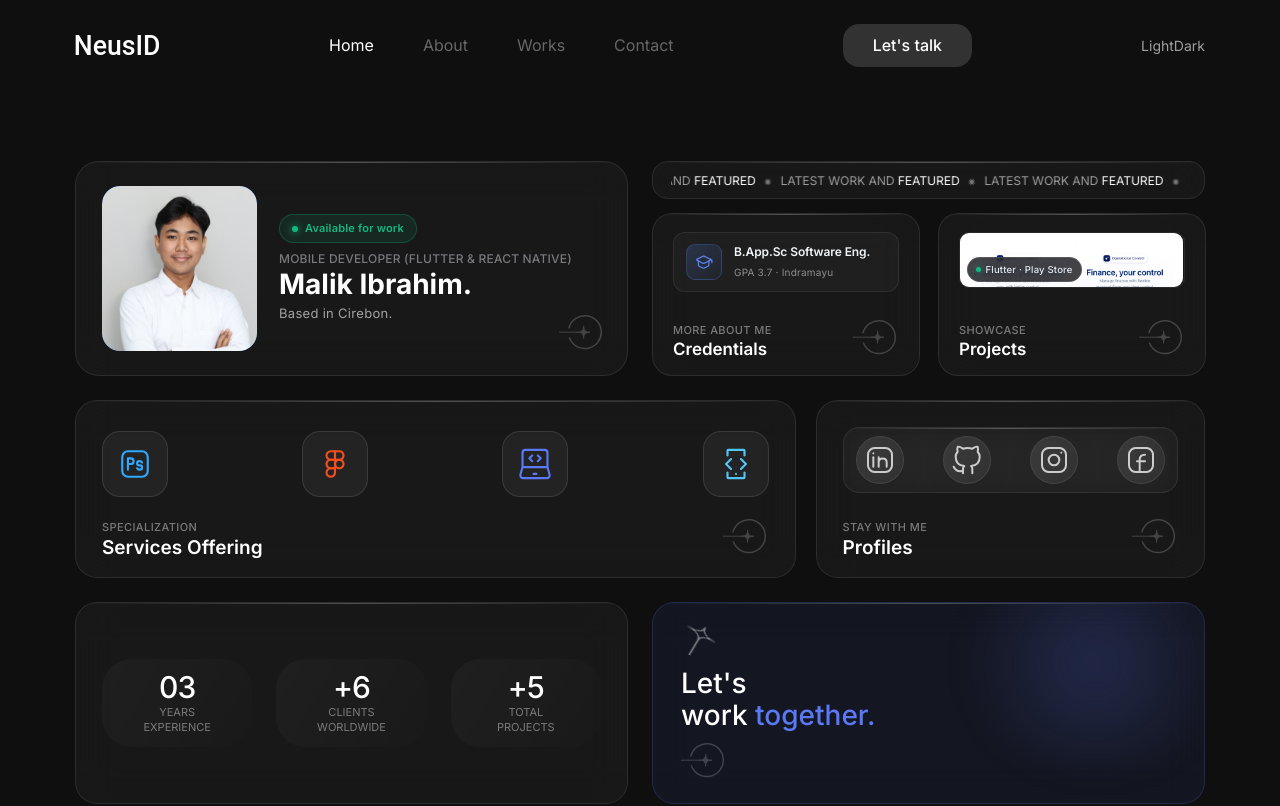
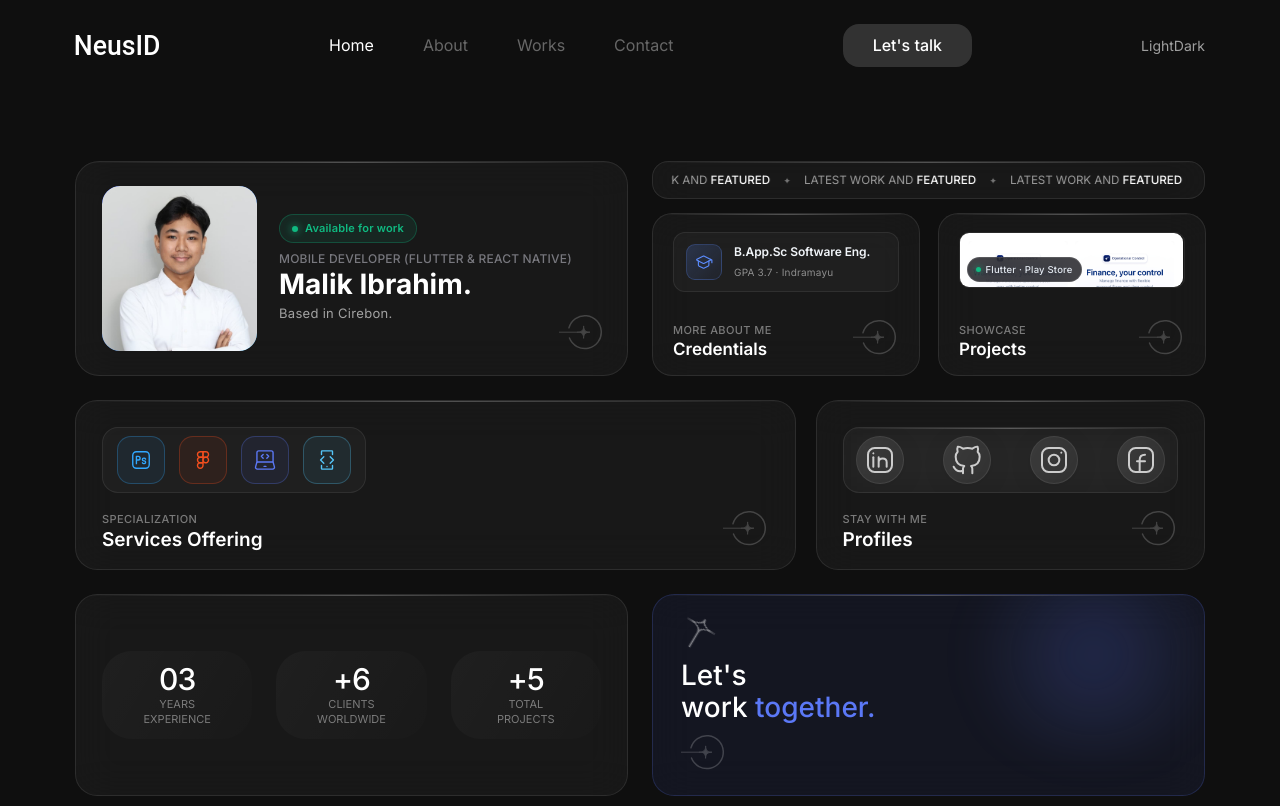
Before and after one commit to neusid/neusid-next, a Next.js app: page / in a window 1280 px wide. Shown: the top 806 px of the page. Built offline with nearby package versions, Linux system fonts and the light colour scheme.

Commit message:
feat: update service offering icons styling and fix marquee scrollbar

```diff
--- a/components/elements/BackToTop.js
+++ b/components/elements/BackToTop.js
@@ -1,30 +1,37 @@
 import { useEffect, useState } from "react"
 
 export default function BackToTop() {
-    const [hasScrolled, setHasScrolled] = useState("false")
+    const [hasScrolled, setHasScrolled] = useState(false)
 
     useEffect(() => {
+        const onScroll = () => {
+            if (window.scrollY > 120) {
+                setHasScrolled(true)
+            } else {
+                setHasScrolled(false)
+            }
+        }
         window.addEventListener("scroll", onScroll)
         return () => {
             window.removeEventListener("scroll", onScroll)
         }
-    })
+    }, [])
 
-    const onScroll = () => {
-        if (window.scrollY > 100 && !hasScrolled) {
-            setHasScrolled(true)
-        } else if (window.scrollY < 100 && hasScrolled) {
-            setHasScrolled(false)
-        }
+    const scrollToTop = (e) => {
+        e.preventDefault()
+        window.scrollTo({ top: 0, behavior: "smooth" })
     }
 
+    if (!hasScrolled) return null
+
     return (
-        <>
-            {hasScrolled && (
-                <a className="scroll__top scroll-to-target open" href="#top" style={{ position: 'fixed', zIndex: 2147483647 }}>
-                    <i className="fas fa-angle-up"></i>
-                </a>
-            )}
-        </>
+        <a
+            className="scroll__top scroll-to-target open"
+            href="#top"
+            onClick={scrollToTop}
+            aria-label="Scroll to top"
+        >
+            <i className="fas fa-angle-up"></i>
+        </a>
     )
 }
--- a/pages/index.js
+++ b/pages/index.js
@@ -37,10 +37,10 @@ export default function Home() {
 
                                     {/* Marquee */}
                                     <div>
-                                        <div className="banner glass-card" style={{ padding: "17px 25px", marginBottom: "24px" }}>
+                                        <div className="banner glass-card">
                                             <div className="marquee">
                                                 <div>
-                                                    <span>LATEST WORK AND <b>FEATURED</b> <img src="/assets/images/star1.svg" alt="Star" /> LATEST WORK AND <b>FEATURED</b> <img src="/assets/images/star1.svg" alt="Star" /> LATEST WORK AND <b>FEATURED</b> <img src="/assets/images/star1.svg" alt="Star" /> LATEST WORK AND <b>FEATURED</b> <img src="/assets/images/star1.svg" alt="Star" /></span>
+                                                    <span>LATEST WORK AND <b>FEATURED</b> <span className="marquee-dot">✦</span> LATEST WORK AND <b>FEATURED</b> <span className="marquee-dot">✦</span> LATEST WORK AND <b>FEATURED</b> <span className="marquee-dot">✦</span> LATEST WORK AND <b>FEATURED</b> <span className="marquee-dot">✦</span></span>
                                                 </div>
                                             </div>
                                         </div>
@@ -107,18 +107,18 @@ export default function Home() {
                                     <div data-aos="zoom-in" className="home-services-col d-flex">
                                         <div className="about-services-box info-box glass-card w-100">
                                             <Link href="/service" className="overlay-link" />
-                                            <div className="icon-boxes">
-                                                <div className="svc-icon-wrap" style={{ "--svc-color": "#31A8FF" }} title="Graphic Design">
-                                                    <i className="iconoir-adobe-photoshop" style={{ color: "#31A8FF" }} />
+                                            <div className="svc-icon-flow">
+                                                <div className="svc-item svc-photoshop" title="Graphic Design">
+                                                    <i className="iconoir-adobe-photoshop" />
                                                 </div>
-                                                <div className="svc-icon-wrap" style={{ "--svc-color": "#F24E1E" }} title="UI/UX Design">
-                                                    <i className="iconoir-figma" style={{ color: "#F24E1E" }} />
+                                                <div className="svc-item svc-figma" title="UI/UX Design">
+                                                    <i className="iconoir-figma" />
                                                 </div>
-                                                <div className="svc-icon-wrap" style={{ "--svc-color": "#5B78F6" }} title="Web Development">
-                                                    <i className="iconoir-dev-mode-laptop" style={{ color: "#5B78F6" }} />
+                                                <div className="svc-item svc-web" title="Web Development">
+                                                    <i className="iconoir-dev-mode-laptop" />
                                                 </div>
-                                                <div className="svc-icon-wrap" style={{ "--svc-color": "#54C5F8" }} title="Mobile Development">
-                                                    <i className="iconoir-dev-mode-phone" style={{ color: "#54C5F8" }} />
+                                                <div className="svc-item svc-mobile" title="Mobile Development">
+                                                    <i className="iconoir-dev-mode-phone" />
                                                 </div>
                                             </div>
                                             <div className="d-flex align-items-center justify-content-between">
--- a/public/assets/css/style.css
+++ b/public/assets/css/style.css
@@ -537,22 +537,43 @@ ol {
     width: 100%;
     max-width: 100%;
     height: 19px;
-    overflow-x: hidden;
+    overflow: hidden !important;
+    overflow-x: hidden !important;
+    overflow-y: hidden !important;
+    scrollbar-width: none !important;
+    -ms-overflow-style: none !important;
+}
+.marquee::-webkit-scrollbar {
+    display: none !important;
+    width: 0 !important;
+    height: 0 !important;
 }
 
 .marquee div {
-
     position: absolute;
     white-space: nowrap;
     will-change: transform;
-    font-size: 12px;
-
-    animation: marquee 8s linear infinite;
+    font-size: 11.5px;
+    line-height: 19px;
+    height: 19px;
+    display: flex;
+    align-items: center;
+    overflow: hidden !important;
+    animation: marquee 9s linear infinite;
 }
 
 .about-area .about-credentials-wrap .banner .marquee b {
     color: #fff;
-    font-weight: 400;
+    font-weight: 500;
+}
+.marquee-dot {
+    display: inline-flex;
+    align-items: center;
+    justify-content: center;
+    margin: 0 10px;
+    font-size: 9px;
+    color: rgba(255, 255, 255, 0.4);
+    vertical-align: middle;
 }
 .about-area .about-credentials-wrap .banner .marquee img {
     display: inline-block;
@@ -2539,6 +2560,81 @@ ol {
     border-radius: 22px !important;
     min-height: 155px !important;
 }
+
+/* Services Icons in Bento Row 2 */
+.about-services-box .svc-icon-flow {
+    display: flex !important;
+    align-items: center !important;
+    gap: 14px !important;
+    width: fit-content !important;
+    margin-top: 4px !important;
+    margin-bottom: 12px !important;
+    padding: 8px 14px !important;
+    border-radius: 16px !important;
+    background: rgba(255, 255, 255, 0.03) !important;
+    border: 1px solid rgba(255, 255, 255, 0.08) !important;
+}
+.about-services-box .svc-item {
+    position: relative !important;
+    width: 48px !important;
+    height: 48px !important;
+    display: flex !important;
+    align-items: center !important;
+    justify-content: center !important;
+    border-radius: 14px !important;
+    font-size: 22px !important;
+    transition: all 0.3s cubic-bezier(0.22, 1, 0.36, 1) !important;
+    flex-shrink: 0 !important;
+    z-index: 2;
+}
+
+/* Services Brand Colors (visible idle state matching /service) */
+.about-services-box .svc-item.svc-photoshop {
+    color: #31A8FF !important;
+    background: rgba(49, 168, 255, 0.08) !important;
+    border: 1px solid rgba(49, 168, 255, 0.28) !important;
+}
+.about-services-box .svc-item.svc-figma {
+    color: #F24E1E !important;
+    background: rgba(242, 78, 30, 0.08) !important;
+    border: 1px solid rgba(242, 78, 30, 0.28) !important;
+}
+.about-services-box .svc-item.svc-web {
+    color: #5B78F6 !important;
+    background: rgba(91, 120, 246, 0.08) !important;
+    border: 1px solid rgba(91, 120, 246, 0.28) !important;
+}
+.about-services-box .svc-item.svc-mobile {
+    color: #54C5F8 !important;
+    background: rgba(84, 197, 248, 0.08) !important;
+    border: 1px solid rgba(84, 197, 248, 0.28) !important;
+}
+
+/* Hover States: Smooth elevation & soft controlled glow */
+.about-services-box .svc-item:hover {
+    transform: translateY(-3px) scale(1.08) !important;
+}
+.about-services-box .svc-item.svc-photoshop:hover {
+    background: rgba(49, 168, 255, 0.18) !important;
+    border-color: #31A8FF !important;
+    box-shadow: 0 4px 14px rgba(49, 168, 255, 0.35) !important;
+}
+.about-services-box .svc-item.svc-figma:hover {
+    background: rgba(242, 78, 30, 0.18) !important;
+    border-color: #F24E1E !important;
+    box-shadow: 0 4px 14px rgba(242, 78, 30, 0.35) !important;
+}
+.about-services-box .svc-item.svc-web:hover {
+    background: rgba(91, 120, 246, 0.18) !important;
+    border-color: #5B78F6 !important;
+    box-shadow: 0 4px 14px rgba(91, 120, 246, 0.35) !important;
+}
+.about-services-box .svc-item.svc-mobile:hover {
+    background: rgba(84, 197, 248, 0.18) !important;
+    border-color: #54C5F8 !important;
+    box-shadow: 0 4px 14px rgba(84, 197, 248, 0.35) !important;
+}
+
 .about-profile-box .inner-profile-icons {
     display: flex !important;
     align-items: center !important;
@@ -3090,26 +3186,62 @@ ol {
         gap: 6px !important;
     }
     .about-services-box .svc-icon-wrap,
-    .info-box.about-services-box .svc-icon-wrap {
-        width: 46px !important;
-        height: 46px !important;
-        border-radius: 12px;
+    .info-box.about-services-box .svc-icon-wrap,
+    .about-services-box .home-svc-item,
+    .about-services-box .svc-item {
+        width: 42px !important;
+        height: 42px !important;
+        border-radius: 12px !important;
+        font-size: 19px !important;
     }
     .about-services-box .svc-icon-wrap i,
     .info-box.about-services-box .svc-icon-wrap i {
-        font-size: 22px !important;
+        font-size: 20px !important;
     }
 }
 
 @media (max-width: 380px) {
     .about-services-box .svc-icon-wrap,
-    .info-box.about-services-box .svc-icon-wrap {
-        width: 38px !important;
-        height: 38px !important;
-        border-radius: 10px;
+    .info-box.about-services-box .svc-icon-wrap,
+    .about-services-box .home-svc-item,
+    .about-services-box .svc-item {
+        width: 36px !important;
+        height: 36px !important;
+        border-radius: 10px !important;
+        font-size: 16px !important;
     }
     .about-services-box .svc-icon-wrap i,
     .info-box.about-services-box .svc-icon-wrap i {
-        font-size: 18px !important;
-    }
-}
+        font-size: 16px !important;
+    }
+}
+
+/* Back to top button styling */
+.scroll__top {
+    position: fixed !important;
+    bottom: 30px !important;
+    right: 30px !important;
+    width: 44px !important;
+    height: 44px !important;
+    border-radius: 50% !important;
+    background: rgba(25, 25, 30, 0.85) !important;
+    backdrop-filter: blur(12px) !important;
+    -webkit-backdrop-filter: blur(12px) !important;
+    border: 1px solid rgba(255, 255, 255, 0.15) !important;
+    color: rgba(255, 255, 255, 0.8) !important;
+    display: flex !important;
+    align-items: center !important;
+    justify-content: center !important;
+    font-size: 16px !important;
+    z-index: 9999 !important;
+    cursor: pointer !important;
+    transition: all 0.3s cubic-bezier(0.22, 1, 0.36, 1) !important;
+    box-shadow: 0 6px 20px rgba(0, 0, 0, 0.35) !important;
+}
+.scroll__top:hover {
+    background: rgba(91, 140, 255, 0.25) !important;
+    border-color: #5b8cff !important;
+    color: #5b8cff !important;
+    transform: translateY(-3px) !important;
+    box-shadow: 0 8px 24px rgba(91, 140, 255, 0.3) !important;
+}
```
